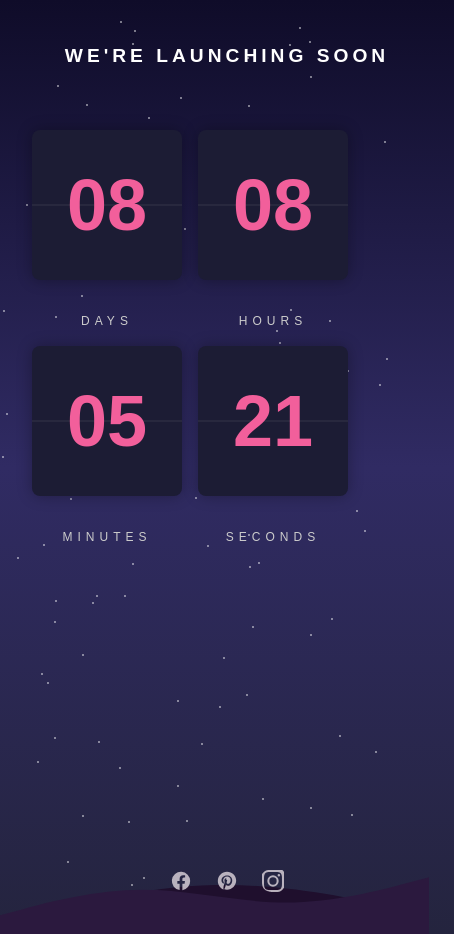
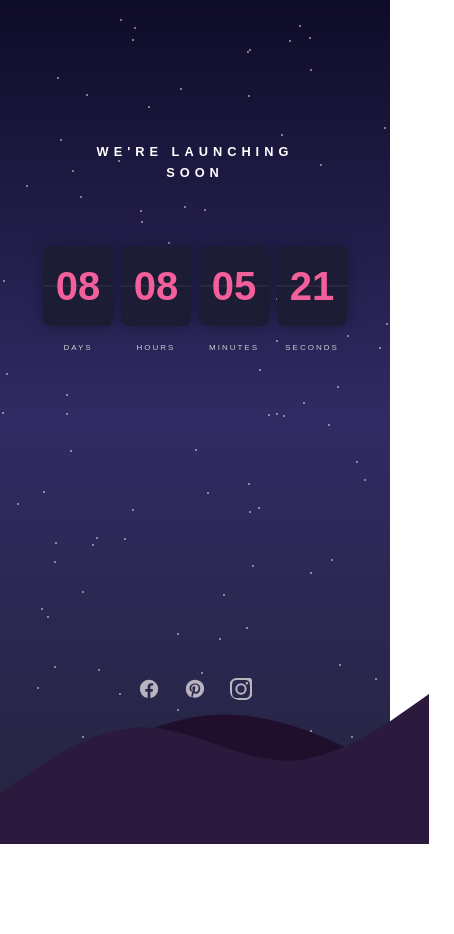
Before and after one commit to radhika757/kraftshala-assignment, a React (Vite) app: page / in a window 390 px wide. Shown: the whole page, 454 px wide, since content can reach past the window. After the commit the page ends 844 px from the top, so only its background shows below. Built offline with nearby package versions, Linux system fonts and the light colour scheme.

Commit message:
mobile view adjustments

```diff
--- a/src/components/CountDownTimer.jsx
+++ b/src/components/CountDownTimer.jsx
@@ -58,7 +58,7 @@ const CountdownTimer = () => {
           <div key={i} className={styles.star}></div>
         ))}
       </div>
-      <h1>WE'RE LAUNCHING SOON</h1>
+      <h1>WE'RE LAUNCHING <span className={styles.breakMobile}>SOON</span></h1>
       <div className={styles.timeBoxes}>
         {Object.entries(timeLeft).map(([label, value]) => (
           <div
--- a/src/components/CountDownTimer.module.css
+++ b/src/components/CountDownTimer.module.css
@@ -117,3 +117,56 @@
   opacity: 0.6;
   animation: twinkle 3s infinite ease-in-out;
 }
+
+.breakMobile {
+  display: inline;
+}
+
+/* Mobile view */
+@media (max-width: 600px) {
+   .mountains {
+    height: 250px;
+  }
+
+  .mountainSvg {
+    height: 250px;
+  }
+
+    .breakMobile {
+    display: block;
+    margin-top: 0.2rem;
+    text-align: center;
+  }
+
+  .timeBoxes {
+    flex-wrap: nowrap;
+    justify-content: center;
+    gap: 0.5rem;
+  }
+
+  .timeBox {
+     width: 70px;
+    height: 80px;
+  }
+
+  .label {
+    font-size: 0.5rem;
+    letter-spacing: 2px;
+    margin-top: 1rem;
+  }
+
+  .value {
+    font-size: 2.5rem;
+  }
+
+  .timerContainer h1 {
+    font-size: 0.8rem;
+    font-weight: 600;
+    line-height: 1.4;
+    letter-spacing: 5px;
+  }
+
+  .timerContainer{
+    padding: 0px;
+  }
+}
```
